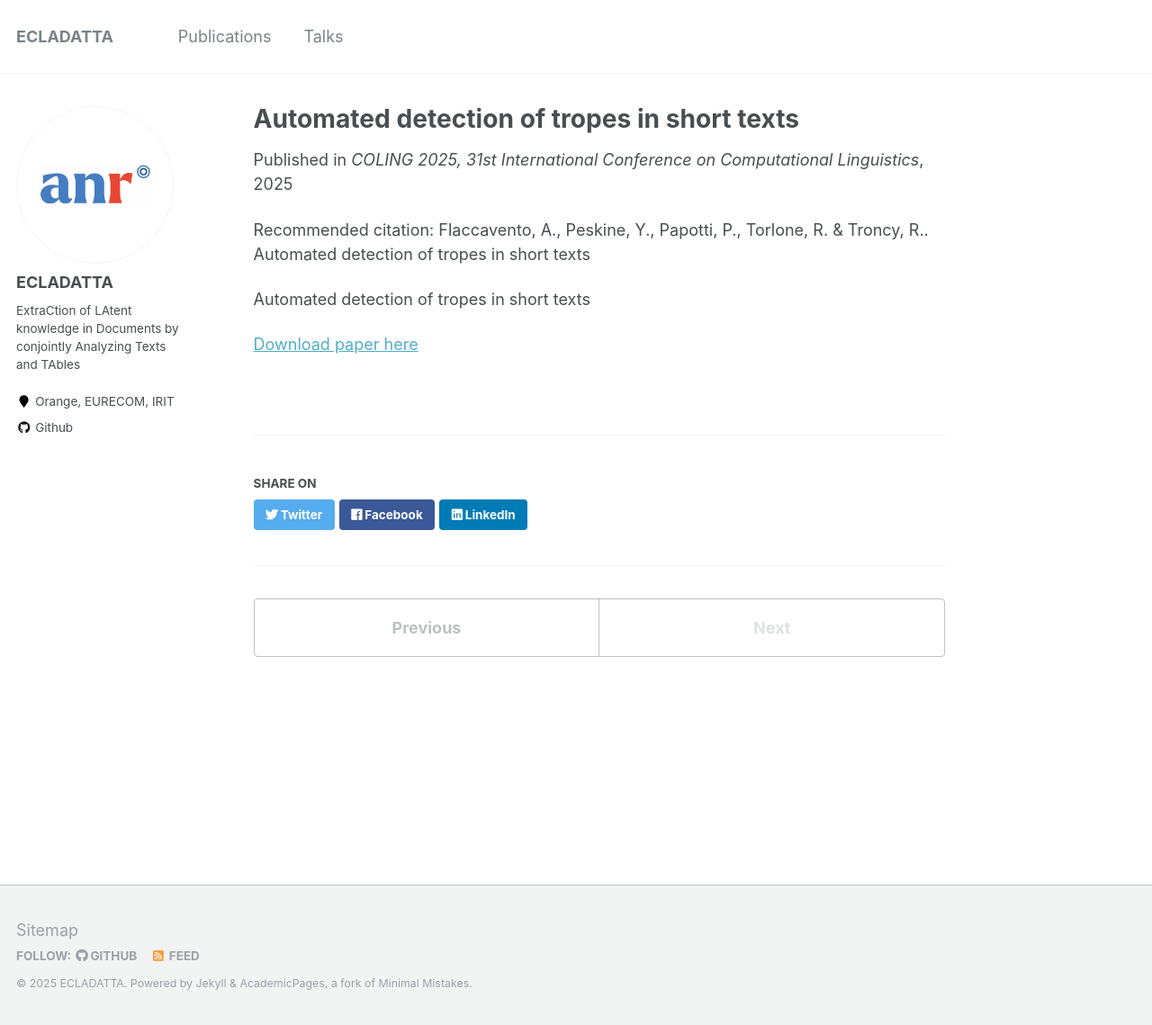
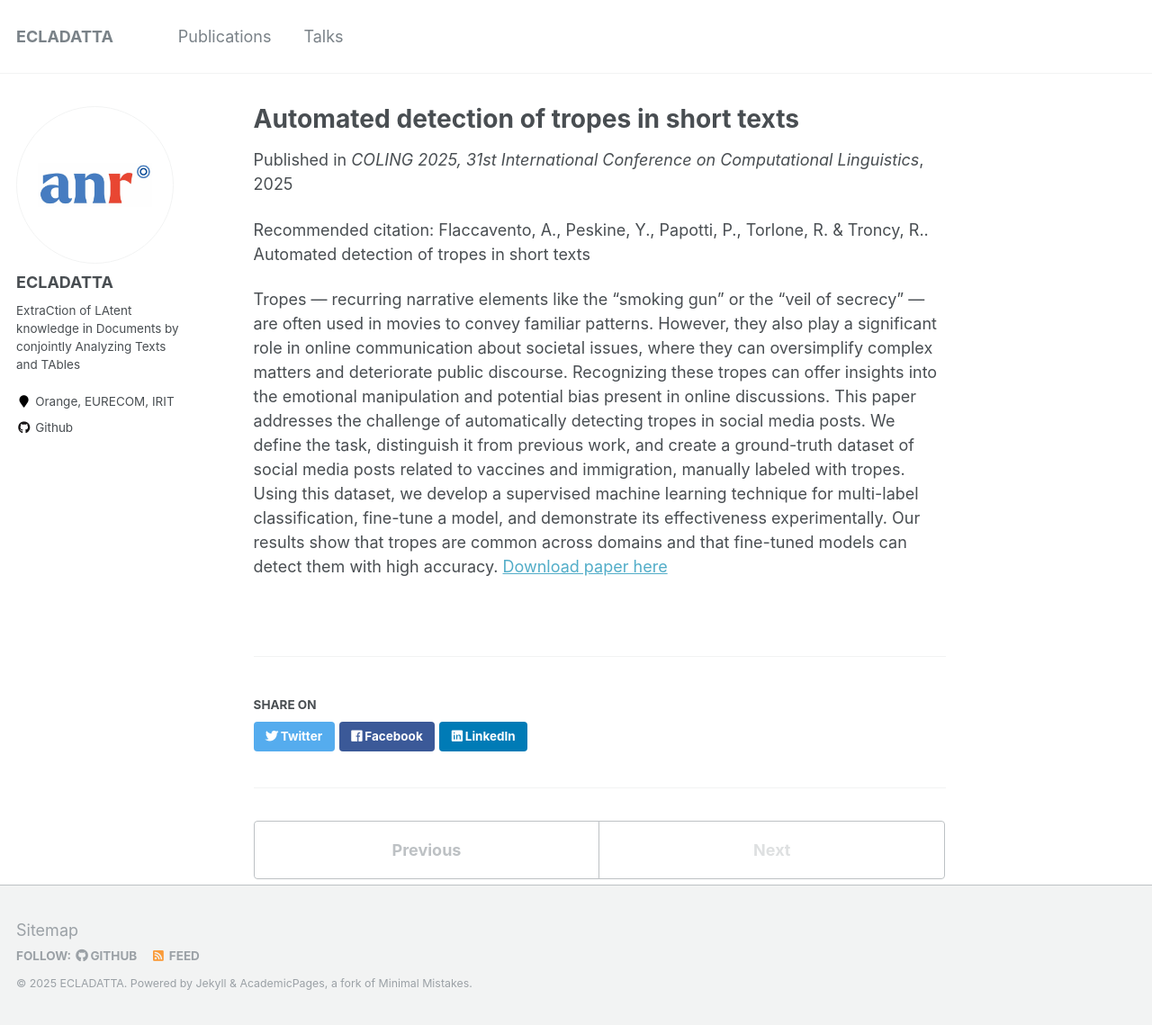
Before and after one commit to ecladatta/ecladatta.github.io, a Jekyll site: the page built from _publications/2025-01-paper.md, in a window 1280 px wide and 1139 px high. Shown: the whole window at 90% size. Built offline with Jekyll 4.4.1, drawn with Linux system fonts in a browser that asks for light colours.

Commit message:
Update 2025-01-paper.md

```diff
--- a/_publications/2025-01-paper.md
+++ b/_publications/2025-01-paper.md
@@ -3,12 +3,11 @@ title: "Automated detection of tropes in short texts"
 collection: publications
 type: "Publication"
 permalink: /publications/2025-01-paper
-excerpt: ''
+excerpt: 'Tropes — recurring narrative elements like the “smoking gun” or the “veil of secrecy” — are often used in movies to convey familiar patterns. However, they also play a significant role in online communication about societal issues, where they can oversimplify complex matters and deteriorate public discourse. Recognizing these tropes can offer insights into the emotional manipulation and potential bias present in online discussions. This paper addresses the challenge of automatically detecting tropes in social media posts. We define the task, distinguish it from previous work, and create a ground-truth dataset of social media posts related to vaccines and immigration, manually labeled with tropes. Using this dataset, we develop a supervised machine learning technique for multi-label classification, fine-tune a model, and demonstrate its effectiveness experimentally. Our results show that tropes are common across domains and that fine-tuned models can detect them with high accuracy.'
 venue: "COLING 2025, 31st International Conference on Computational Linguistics"
 location: "Abu Dhabi, UAE"
 date: 2025-01-19
 citation: 'Flaccavento, A., Peskine, Y., Papotti, P., Torlone, R. & Troncy, R.. Automated detection of tropes in short texts'
 ---
-Automated detection of tropes in short texts
-
+Tropes — recurring narrative elements like the “smoking gun” or the “veil of secrecy” — are often used in movies to convey familiar patterns. However, they also play a significant role in online communication about societal issues, where they can oversimplify complex matters and deteriorate public discourse. Recognizing these tropes can offer insights into the emotional manipulation and potential bias present in online discussions. This paper addresses the challenge of automatically detecting tropes in social media posts. We define the task, distinguish it from previous work, and create a ground-truth dataset of social media posts related to vaccines and immigration, manually labeled with tropes. Using this dataset, we develop a supervised machine learning technique for multi-label classification, fine-tune a model, and demonstrate its effectiveness experimentally. Our results show that tropes are common across domains and that fine-tuned models can detect them with high accuracy.
 [Download paper here](https://www.eurecom.fr/en/publication/8028)
```
